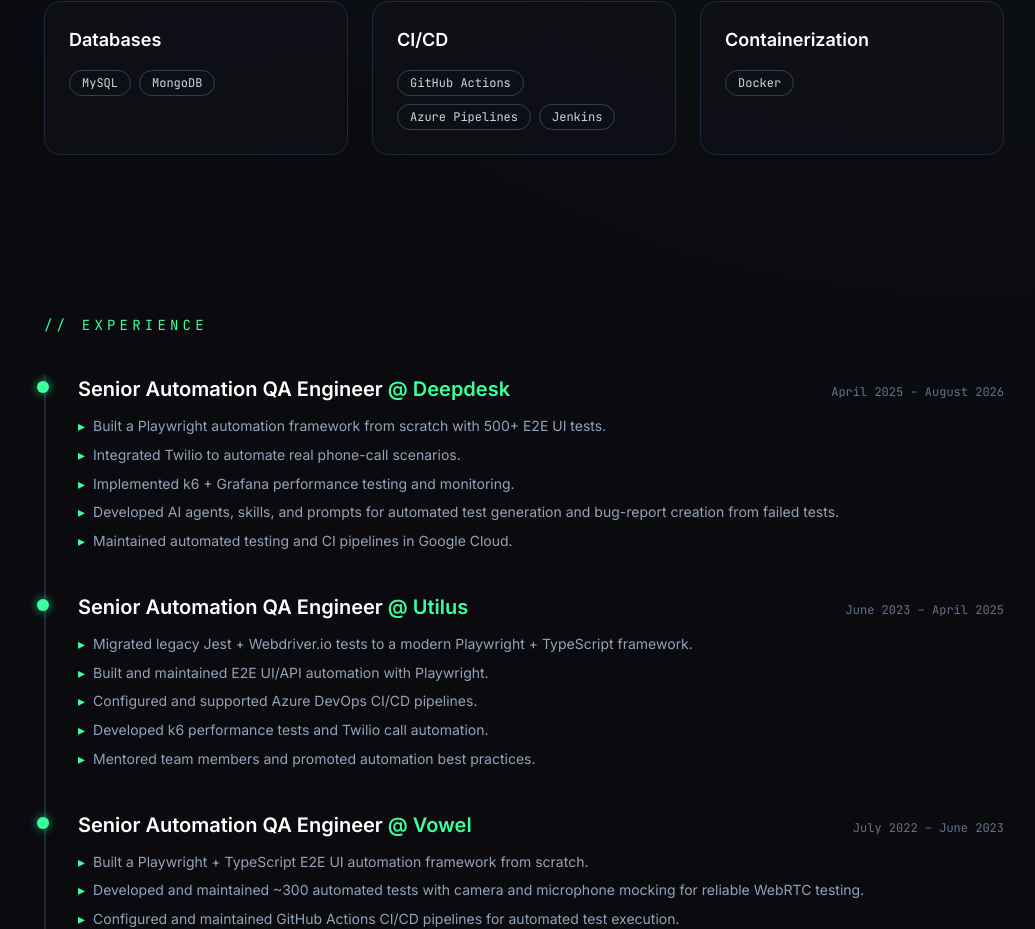
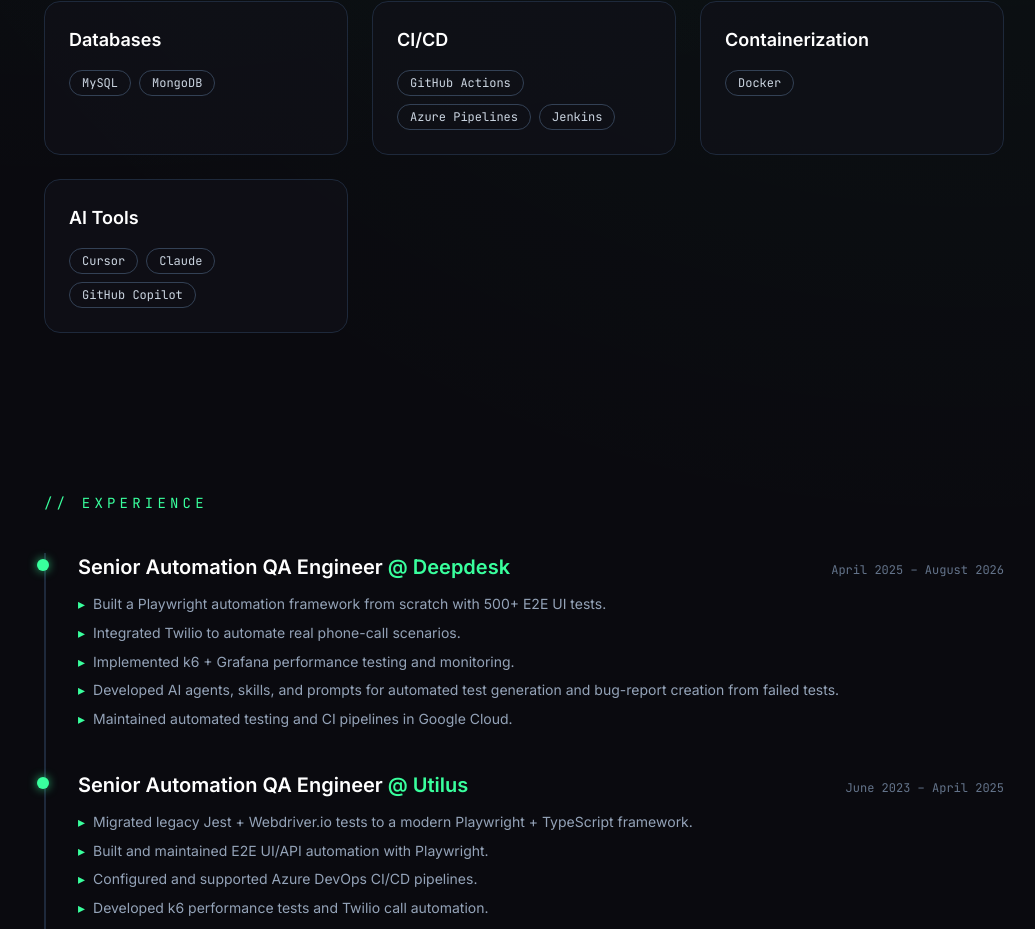
Before and after one commit to denis180889/cv, a React (Vite) app: page / in a window 1280 px wide. Shown: the part 1543-2472 px from the top of the page, without its empty margins (116-1151 px from the left). Built offline with nearby package versions, Linux system fonts and the light colour scheme.

Commit message:
feat: add AI Tools skill category (Cursor, Claude, GitHub Copilot)

```diff
--- a/src/data/cv.ts
+++ b/src/data/cv.ts
@@ -50,6 +50,10 @@ export const skills: SkillGroup[] = [
   {
     category: "Containerization",
     items: ["Docker"],
+  },
+  {
+    category: "AI Tools",
+    items: ["Cursor", "Claude", "GitHub Copilot"],
   },
 ];
 
```
